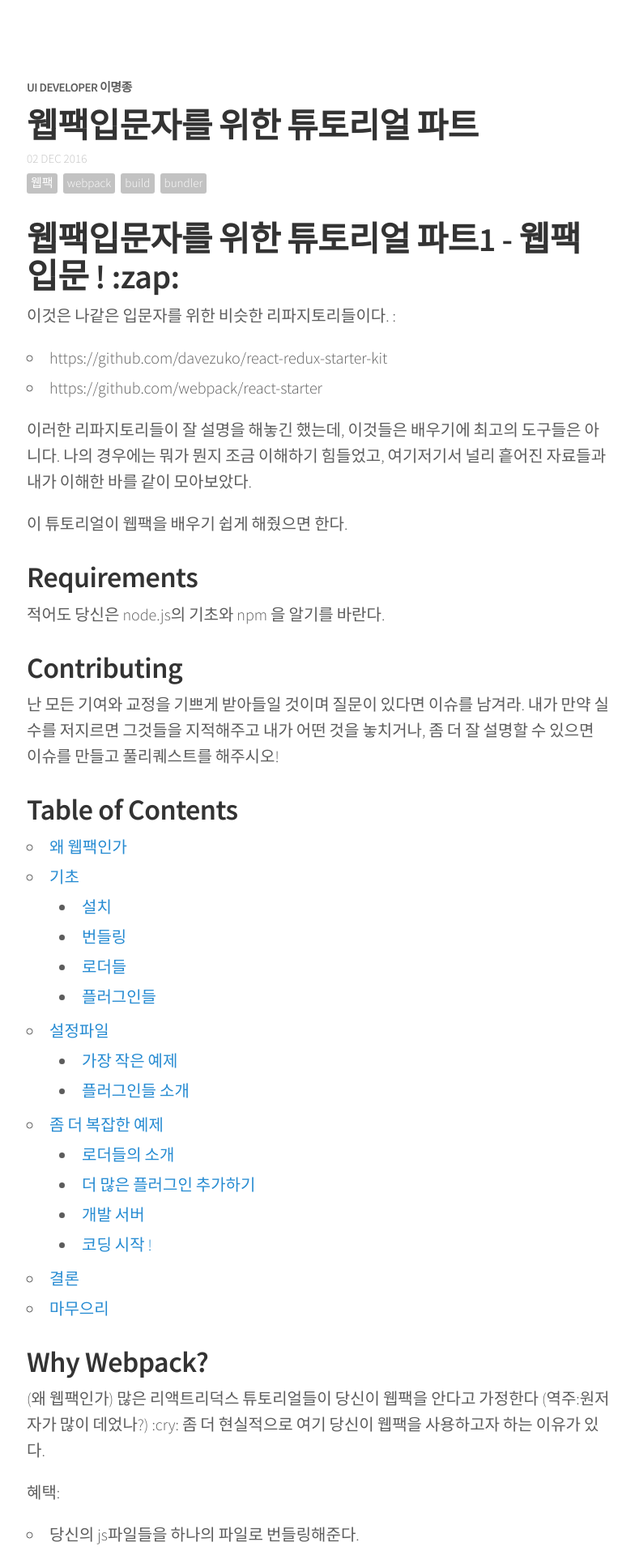
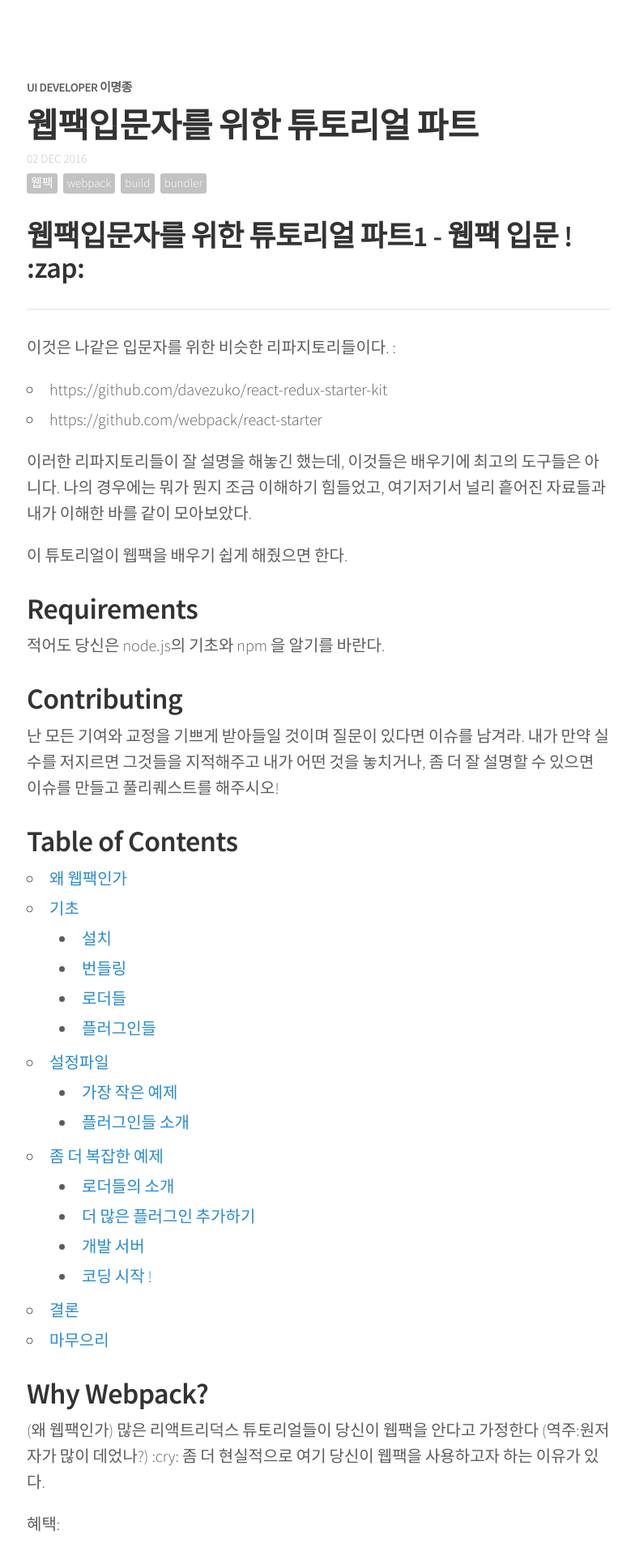
Before and after one commit to qnfzks55/jijong.github.io, a Jekyll site: the page built from _posts/2016-12-02-webpack.md, in a window 1280 px wide. Shown: the top 1920 px of the page at 81% size, without its empty margins (247-1031 px from the left). Built offline with Jekyll 4.4.1, drawn with Linux system fonts in a browser that asks for light colours; nearby versions of some CDN libraries; comment, search, counter and statistics services are not loaded.

Commit message:
웹팩 포스트 추가

```diff
--- a/_posts/2016-12-02-webpack.md
+++ b/_posts/2016-12-02-webpack.md
@@ -8,7 +8,9 @@ comments: true
 share: true
 ---
 
-# 웹팩입문자를 위한 튜토리얼 파트1 - 웹팩 입문 ! :zap:
+## 웹팩입문자를 위한 튜토리얼 파트1 - 웹팩 입문 ! :zap:
+
+***
 
 이것은 나같은 입문자를 위한 비슷한 리파지토리들이다. :
 
```
